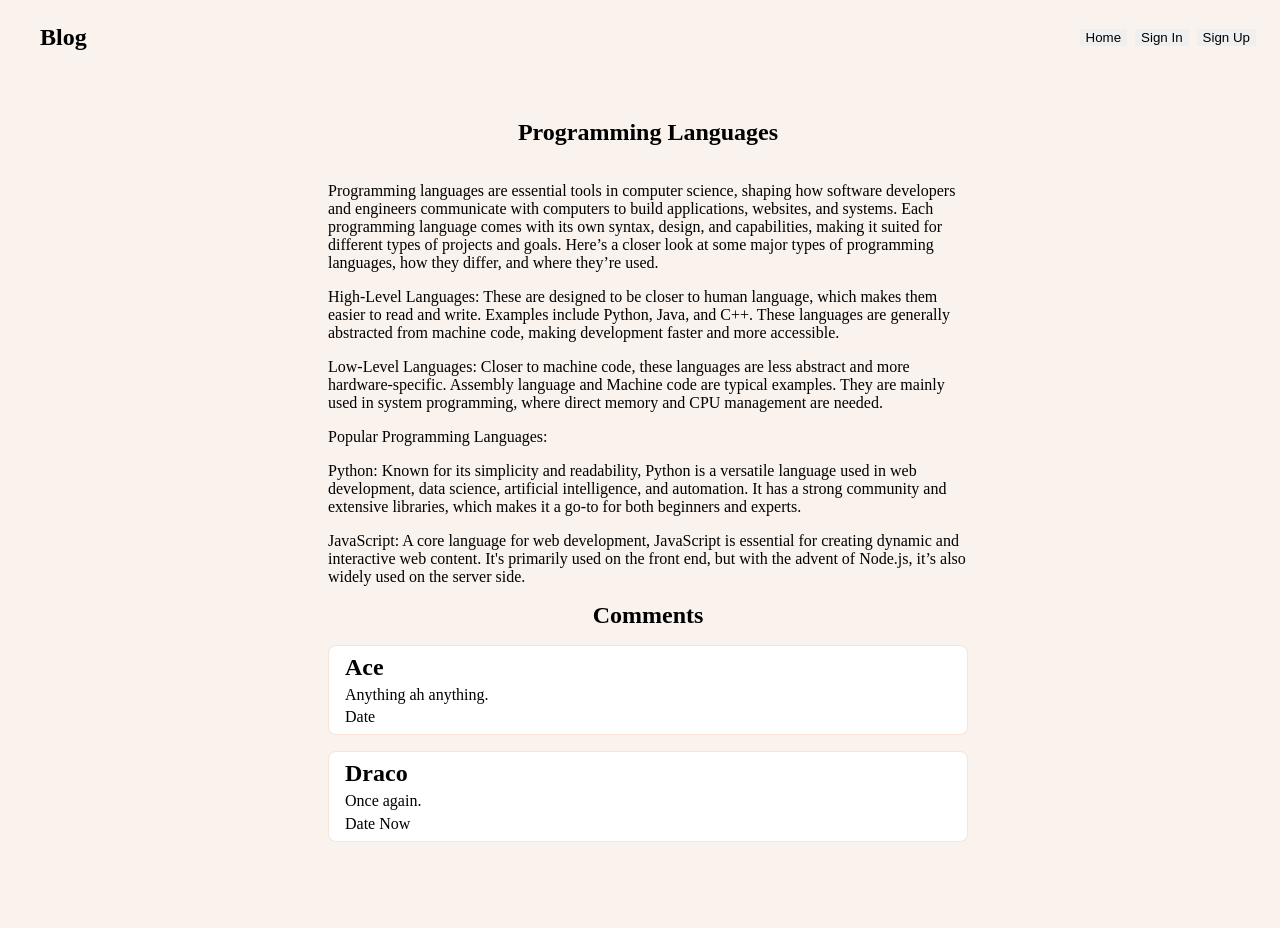
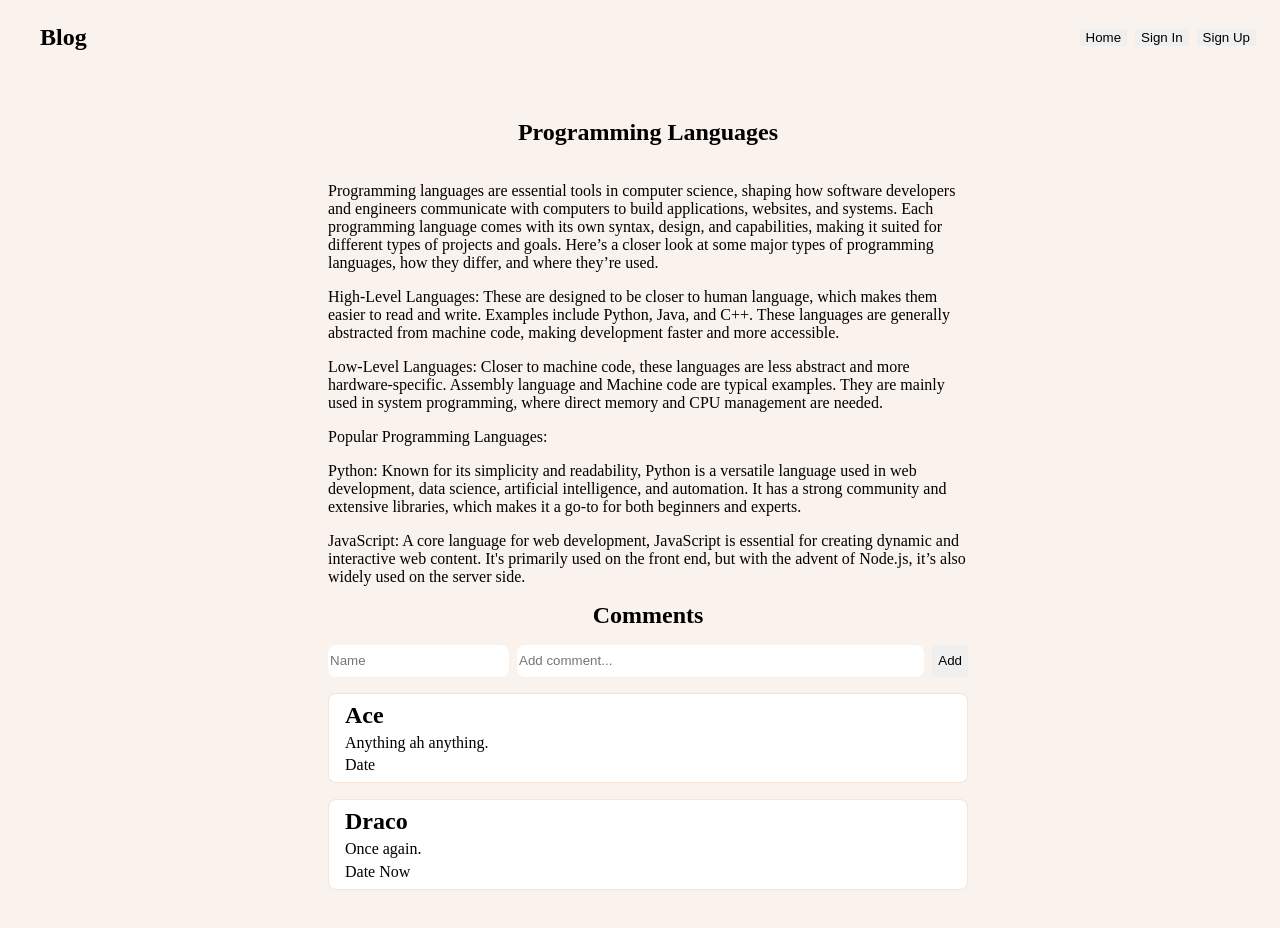
Before and after one commit to asdacosta/blog, a React (Vite) app in the folder users-frontend/: page /article/1 in a window 1280 px wide. Before the commit the page ends 882 px from the top, so only its background shows below. Built offline with nearby package versions, Linux system fonts and the light colour scheme.

Commit message:
Add form to accept new comments

```diff
--- a/users-frontend/src/components/Article/Article.jsx
+++ b/users-frontend/src/components/Article/Article.jsx
@@ -15,6 +15,11 @@ function Article() {
       </section>
       <section className="comment">
         <h2>Comments</h2>
+        <form action="" className="commentBox">
+          <input type="text" placeholder="Name" name="commentName" />
+          <input type="text" placeholder="Add comment..." name="commentText" />
+          <button>Add</button>
+        </form>
         {article.comments.map((comment, index) => (
           <div key={index}>
             <h3>{comment.user}</h3>
```
